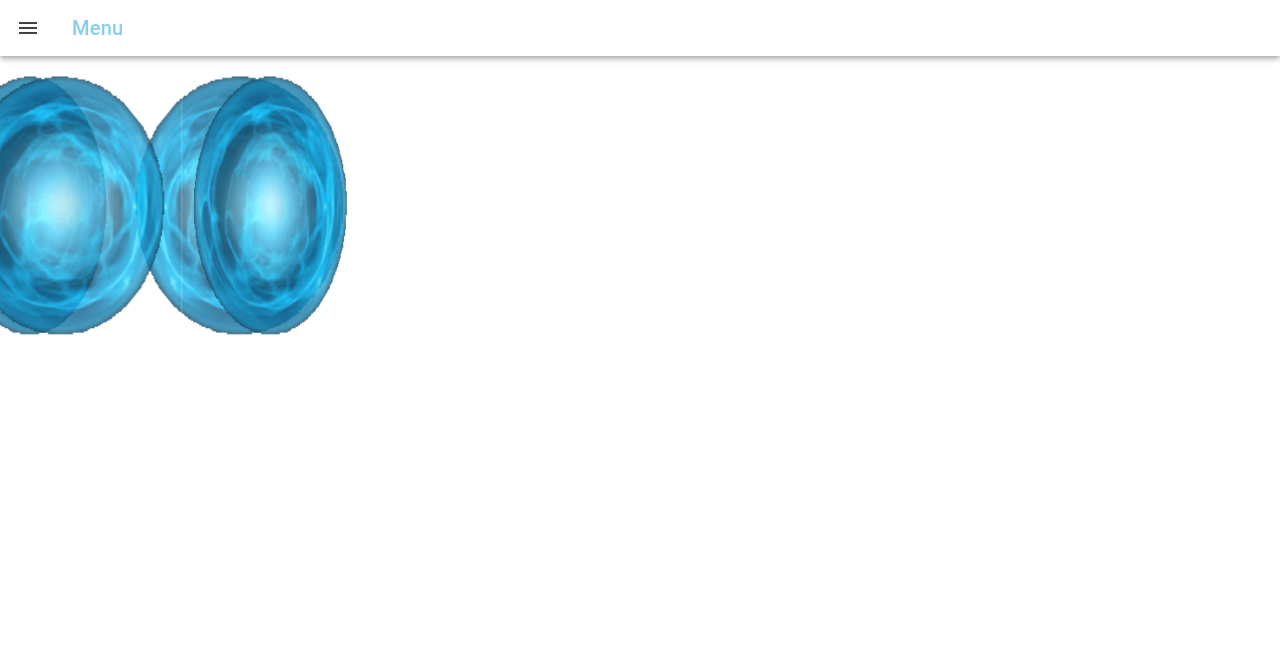
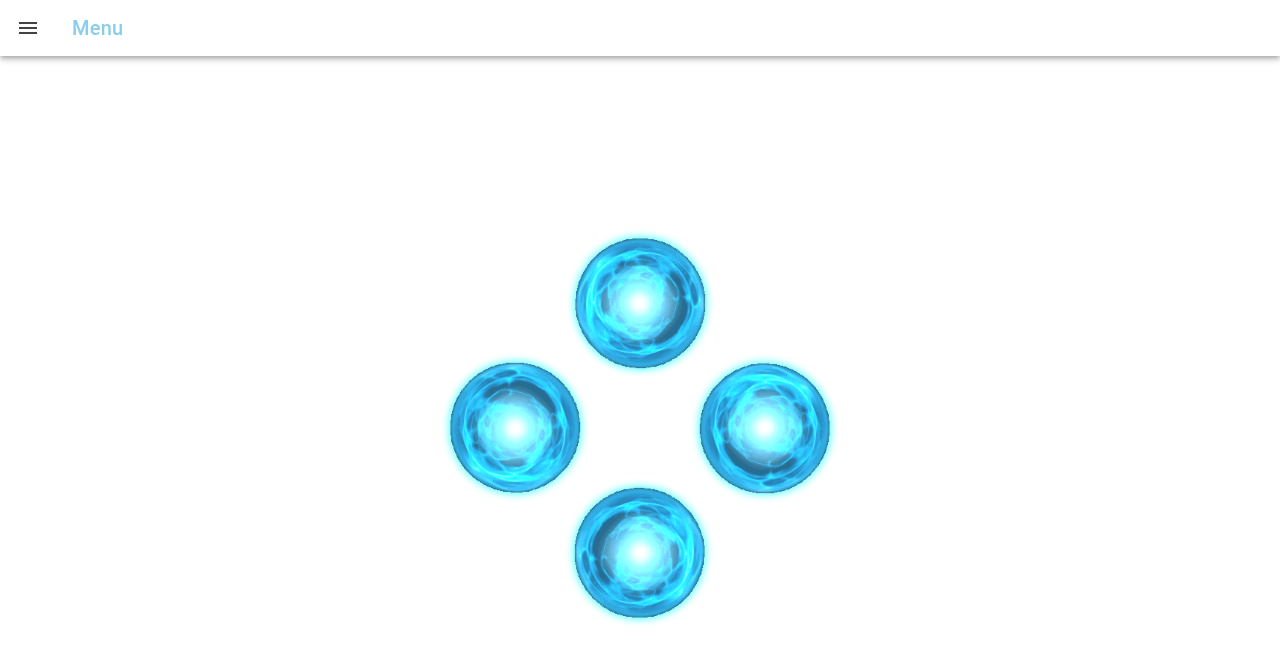
Before and after one commit to ArkDriveDev/Ongacord, a React (Vite) app: page / in a window 1280 px wide. Shown: the top 664 px of the page. Built offline with nearby package versions, Linux system fonts and the light colour scheme.

Commit message:
created the  cross model for hologram

```diff
--- a/src/pages/Hologram.css
+++ b/src/pages/Hologram.css
@@ -1,48 +1,58 @@
+/* Fullscreen black background */
 .hologram-container {
+  background: #000;
+  height: 100vh;
+  width: 100vw;
+  overflow: hidden;
+}
+
+/* Perfect centering container */
+.hologram-center {
+  position: absolute;
+  top: 50%;
+  left: 50%;
+  transform: translate(-50%, -50%);
+}
+
+/* Base positioning */
+.reflection-base {
+  position: relative;
+  margin: 0 auto;
+}
+
+/* Shared image styles */
+.reflection-image {
+  position: absolute;
+  opacity: 0.9;
   display: flex;
   justify-content: center;
   align-items: center;
-  background-color: black; /* Dark background works best */
 }
 
-.pyramid {
-  position: relative;
-  width: 300px;
-  height: 300px;
-  transform-style: preserve-3d;
-  animation: rotate 20s infinite linear; /* Optional: Auto-rotate */
+.reflection-image img {
+  width: 100%;
+  height: 100%;
+  object-fit: contain;
+  filter: brightness(1.3) drop-shadow(0 0 5px cyan);
 }
 
-.pyramid-face {
-  position: absolute;
-  width: 100%;
-  height: 100%;
-  opacity: 0.8; /* Adjust transparency */
-  border: 1px solid rgba(255, 255, 255, 0.2);
+/* Individual rotations */
+.reflection-image.top {
+  left: 50%;
+  transform: translateX(-50%) rotate(180deg);
 }
 
-.pyramid-face img {
-  width: 100%;
-  height: 100%;
-  object-fit: cover;
+.reflection-image.right {
+  top: 50%;
+  transform: translateY(-50%) rotate(270deg);
 }
 
-/* Position each face at 90° angles */
-.pyramid-face:nth-child(1) {
-  transform: rotateY(0deg) translateZ(150px);
-}
-.pyramid-face:nth-child(2) {
-  transform: rotateY(90deg) translateZ(150px);
-}
-.pyramid-face:nth-child(3) {
-  transform: rotateY(180deg) translateZ(150px);
-}
-.pyramid-face:nth-child(4) {
-  transform: rotateY(270deg) translateZ(150px);
+.reflection-image.bottom {
+  left: 50%;
+  transform: translateX(-50%);
 }
 
-/* Optional: Rotation animation */
-@keyframes rotate {
-  from { transform: rotateY(0deg); }
-  to { transform: rotateY(360deg); }
+.reflection-image.left {
+  top: 50%;
+  transform: translateY(-50%) rotate(90deg);
 }
--- a/src/pages/Hologram.tsx
+++ b/src/pages/Hologram.tsx
@@ -1,30 +1,72 @@
-import {
-  IonContent,
-  IonHeader,
-  IonPage,
-} from '@ionic/react';
+import { IonContent, IonPage } from '@ionic/react';
 import Orb1 from '../images/Orb1.gif';
 import './Hologram.css';
 
 const Hologram: React.FC = () => {
+  // Adjust these values (in pixels)
+  const imageDistance = 100; // Distance from center
+  const imageSize = 150;     // Image width/height
+
   return (
     <IonPage>
-      <IonHeader>
-      </IonHeader>
+      <IonContent fullscreen className="hologram-container">
+        {/* Centered container */}
+        <div className="hologram-center">
+          {/* Base layout */}
+          <div
+            className="reflection-base"
+            style={{
+              width: `${imageDistance * 2}px`,
+              height: `${imageDistance * 2}px`
+            }}
+          >
+            {/* Top */}
+            <div
+              className="reflection-image top"
+              style={{
+                width: imageSize,
+                height: imageSize,
+                top: `-${imageDistance}px`
+              }}
+            >
+              <img src={Orb1} alt="Top" />
+            </div>
 
-      <IonContent fullscreen className="hologram-container">
-        <div className="pyramid">
-          <div className="pyramid-face">
-            <img src={Orb1} alt="Hologram Orb" />
-          </div>
-          <div className="pyramid-face">
-            <img src={Orb1} alt="Hologram Orb" />
-          </div>
-          <div className="pyramid-face">
-            <img src={Orb1} alt="Hologram Orb" />
-          </div>
-          <div className="pyramid-face">
-            <img src={Orb1} alt="Hologram Orb" />
+            {/* Right */}
+            <div
+              className="reflection-image right"
+              style={{
+                width: imageSize,
+                height: imageSize,
+                right: `-${imageDistance}px`
+              }}
+            >
+              <img src={Orb1} alt="Right" />
+            </div>
+
+            {/* Bottom */}
+            <div
+              className="reflection-image bottom"
+              style={{
+                width: imageSize,
+                height: imageSize,
+                bottom: `-${imageDistance}px`
+              }}
+            >
+              <img src={Orb1} alt="Bottom" />
+            </div>
+
+            {/* Left */}
+            <div
+              className="reflection-image left"
+              style={{
+                width: imageSize,
+                height: imageSize,
+                left: `-${imageDistance}px`
+              }}
+            >
+              <img src={Orb1} alt="Left" />
+            </div>
           </div>
         </div>
       </IonContent>
```
